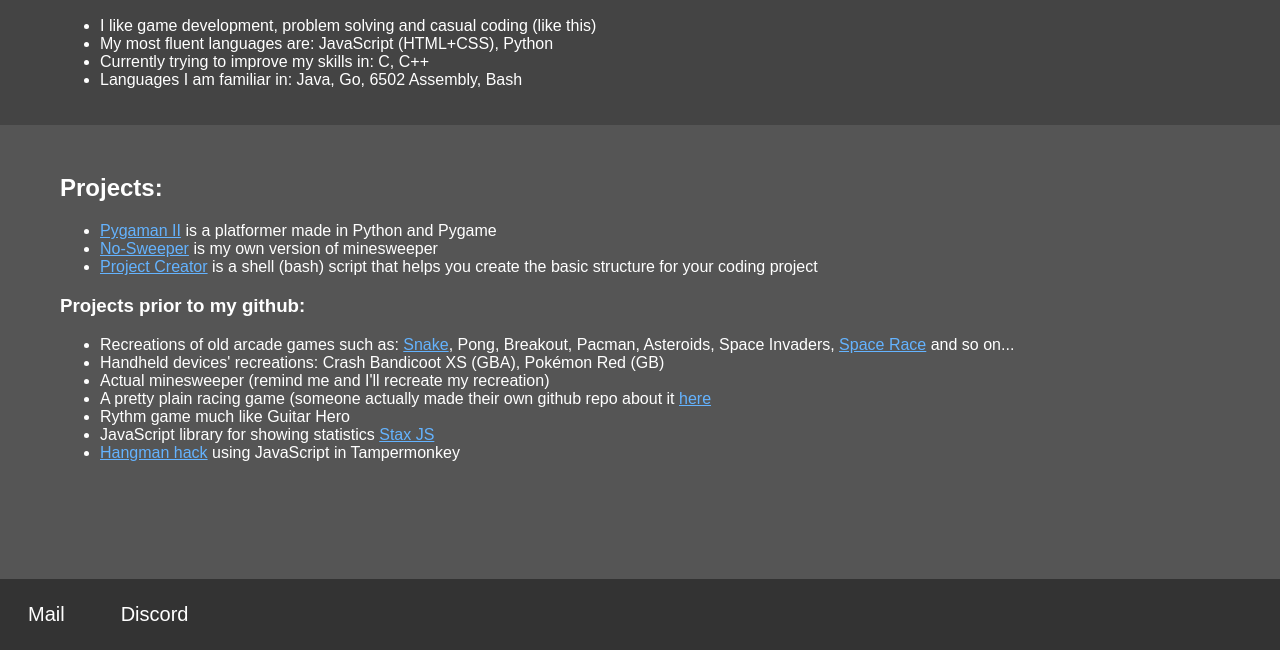
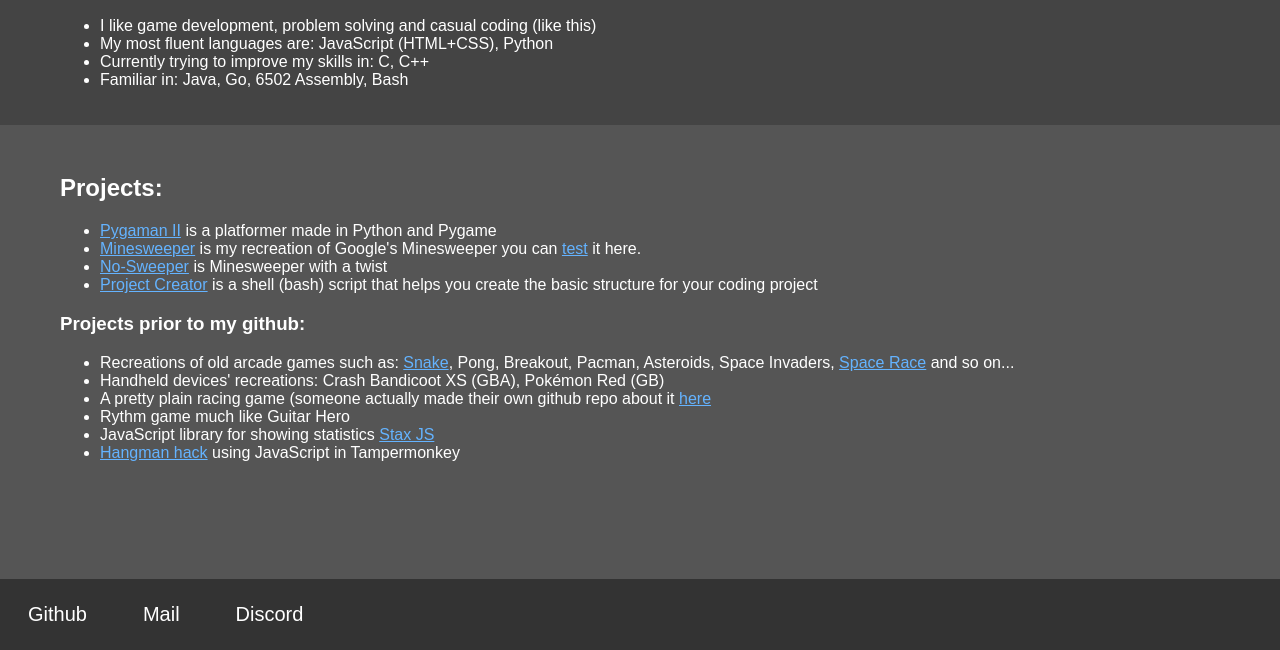
Before and after one commit to pinguxx28/pinguxx28.github.io, a plain HTML site: page index.html in a window 1280 px wide. Shown: the part 150-800 px from the top of the page. Drawn offline with Linux system fonts and the light colour scheme.

Commit message:
Added Minesweeper and Minesweeper demo

```diff
--- a/index.html
+++ b/index.html
@@ -23,7 +23,7 @@
 				<li>I like game development, problem solving and casual coding (like this)</li>
 				<li>My most fluent languages are: JavaScript (HTML+CSS), Python</li>
 				<li>Currently trying to improve my skills in: C, C++</li>
-				<li>Languages I am familiar in: Java, Go, 6502 Assembly, Bash</li>
+				<li>Familiar in: Java, Go, 6502 Assembly, Bash</li>
 			</ul>
 		</div>
 	</header>
@@ -32,14 +32,14 @@
 		<h2>Projects: </h2>
 		<ul class="projectlist">
 			<li><a href="https://github.com/pinguxx28/Pygaman-II">Pygaman II</a> is a platformer made in Python and Pygame</li>
-			<li><a href="https://github.com/pinguxx28/No-Sweeper">No-Sweeper</a> is my own version of minesweeper</li>
+			<li><a href="https://github.com/pinguxx28/Minesweeper">Minesweeper</a> is my recreation of Google's Minesweeper you can <a href="/demos/Minesweeper/index.html">test</a> it here.</li>
+			<li><a href="https://github.com/pinguxx28/No-Sweeper">No-Sweeper</a> is Minesweeper with a twist</li>
 			<li><a href="https://github.com/pinguxx28/project-creator">Project Creator</a> is a shell (bash) script that helps you create the basic structure for your coding project</li>
 		</ul>
 		<h3>Projects prior to my github: </h3>
 		<ul class="oldprojectlist">
 			<li>Recreations of old arcade games such as: <a href="https://codepen.io/Chokko2/pen/mdmZBGN">Snake</a>, Pong, Breakout, Pacman, Asteroids, Space Invaders, <a href="https://codepen.io/Chokko2/pen/LYLYZdg">Space Race</a> and so on...</li>
 			<li>Handheld devices' recreations: Crash Bandicoot XS (GBA), Pokémon Red (GB)</li>
-			<li>Actual minesweeper (remind me and I'll recreate my recreation)</li>
 			<li>A pretty plain racing game (someone actually made their own github repo about it <a href="https://github.com/CodeMaster7000/Racing-Game">here</a></li>
 			<li>Rythm game much like Guitar Hero</li>
 			<li>JavaScript library for showing statistics <a href="https://github.com/Chokko2/stax_js">Stax JS</a></li>
@@ -49,6 +49,7 @@
 
 	<footer>
 		<ul class="navul">
+			<li class="navli"><a href="https://github.com/pinguxx28">Github</a></li>
 			<li class="navli"><a href="mailto:riskumax@gmail.com">Mail</a></li>
 			<li class="navli"><a href="#">Discord</a></li>
 		</ul>
```
